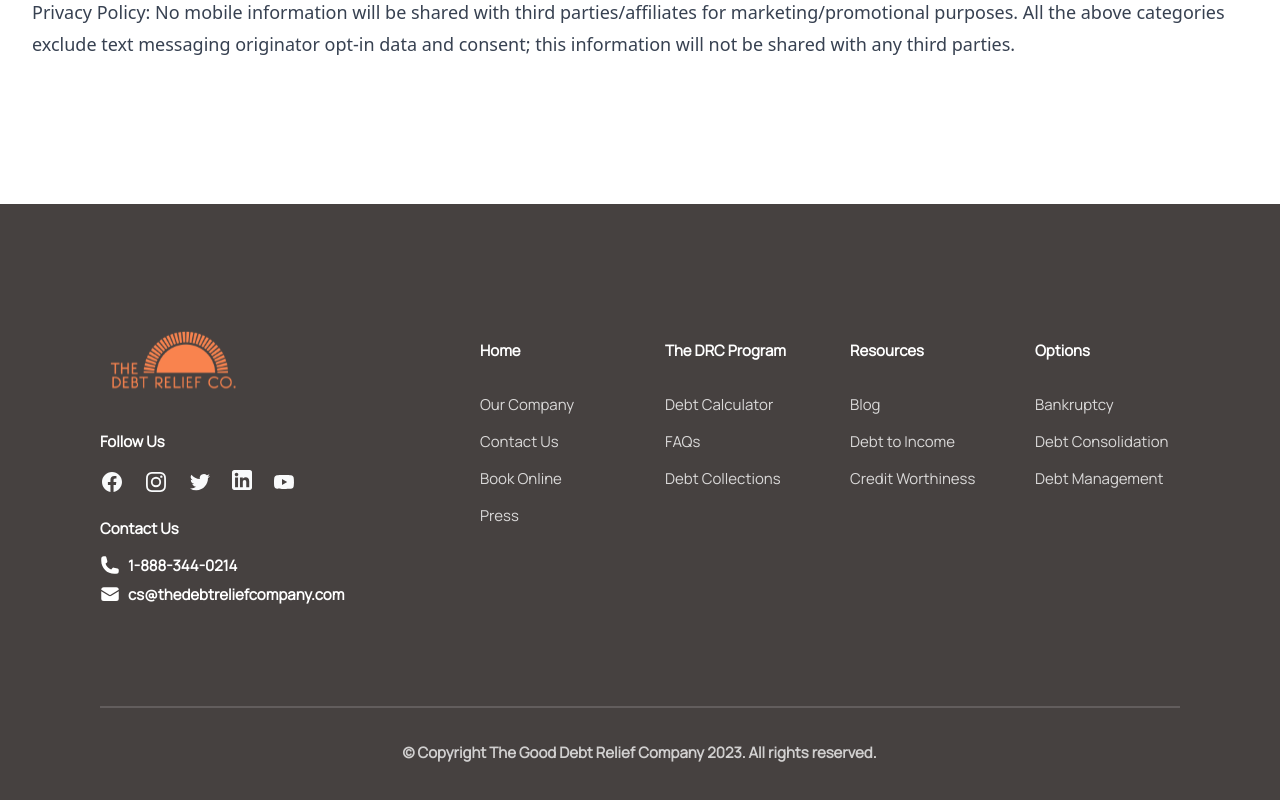
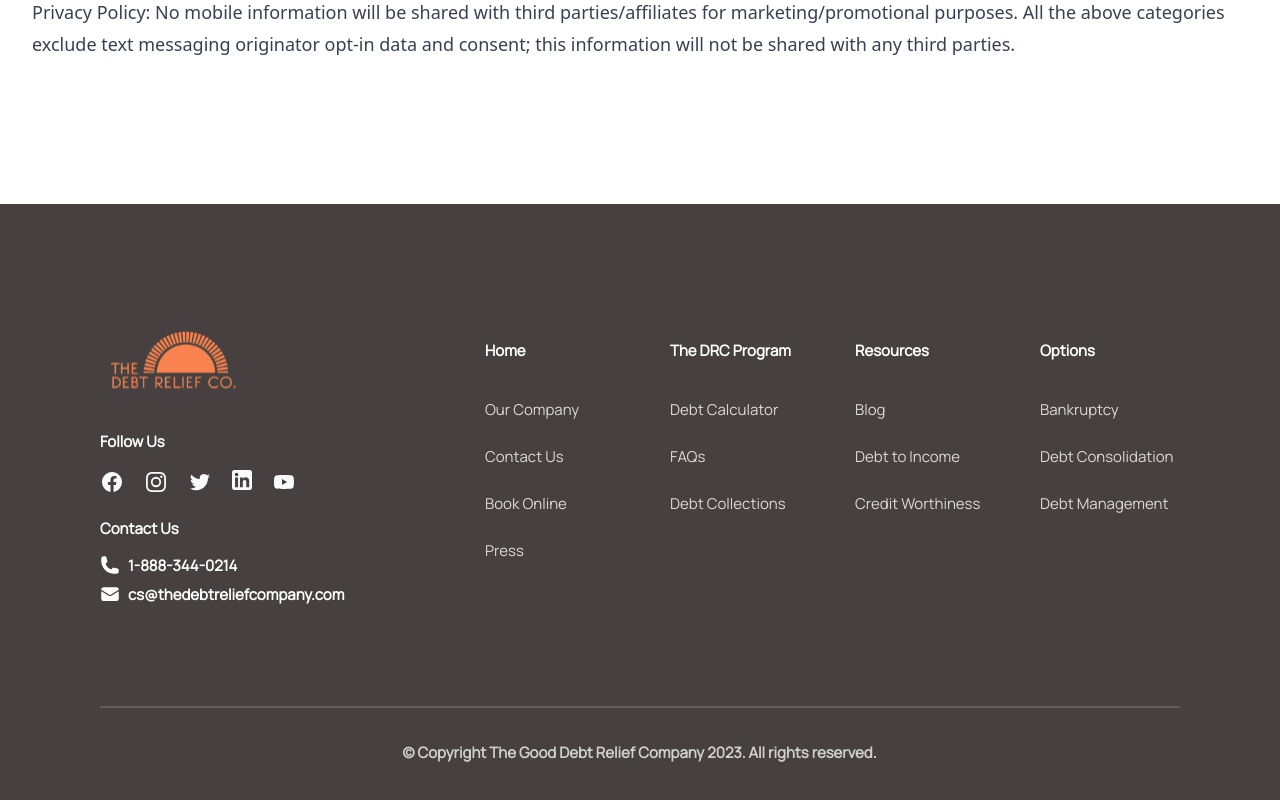
Before and after one commit to abdullahsufyan01/debtco, a Next.js app: page /contact-us in a window 1280 px wide. Shown: the part 1784-2584 px from the top of the page. Built offline with nearby package versions, Linux system fonts and the light colour scheme; a small style sheet from the web is missing.

Commit message:
added spaces to touch areas, footer links

```diff
--- a/src/components/Footer/index.module.css
+++ b/src/components/Footer/index.module.css
@@ -147,6 +147,10 @@
   }
 }
 
+.ourWebsite a{
+  padding: 5px;
+}
+
 .frame31{
   width: 145px;
   position: relative;
@@ -209,6 +213,7 @@
   letter-spacing: 0;
   line-height: normal;
   color: inherit;
+  padding: 5px;
 }
 
 .info{
```
